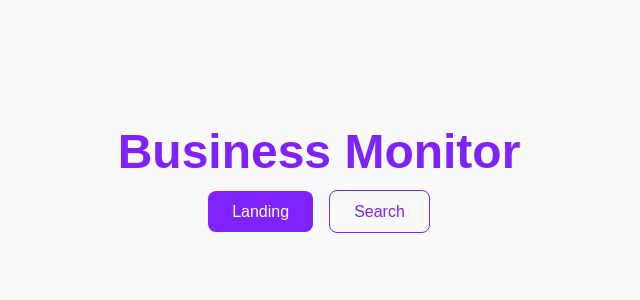
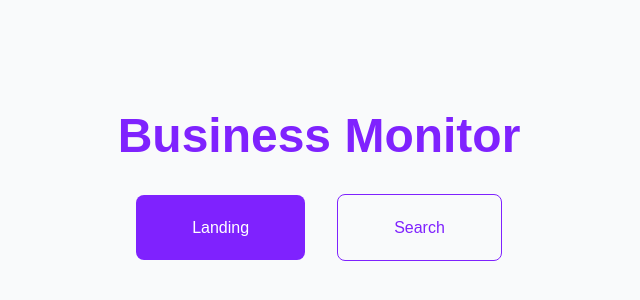
Before and after one commit to CAFECA-IO/BusinessMonitor, a Next.js app: page / in a window 1280 px wide. Shown: the part 224-524 px from the top of the page, without its empty margins (321-961 px from the left). Built offline with nearby package versions, Linux system fonts and the light colour scheme.

Commit message:
css variables

```diff
--- a/package.json
+++ b/package.json
@@ -1,6 +1,6 @@
 {
   "name": "BusinessMonitor",
-  "version": "0.1.0+8",
+  "version": "0.1.0+9",
   "private": true,
   "scripts": {
     "dev": "next dev --turbopack",
@@ -36,7 +36,6 @@
     "@types/react-dom": "^19",
     "@typescript-eslint/eslint-plugin": "^8.38.0",
     "@typescript-eslint/parser": "^8.38.0",
-    "autoprefixer": "^10.4.21",
     "eslint": "^9.32.0",
     "eslint-config-next": "15.4.4",
     "eslint-plugin-import": "^2.32.0",
--- a/src/styles/globals.css
+++ b/src/styles/globals.css
@@ -1,12 +1,69 @@
-@import "tailwindcss";
-@tailwind base;
-@tailwind components;
-@tailwind utilities;
+@import 'tailwindcss';
+/* ToDo: (20250731 - Julian) Dark Mode */
+/* @custom-variant dark (&:where(.dark, .dark *)); */
 
+@theme {
+  /* Screens */
+  --breakpoint-*: initial;
+  --breakpoint-mobile: 320px;
+  --breakpoint-tablet: 768px;
+  --breakpoint-desktop: 1024px;
+  --breakpoint-desktop_HD: 1440px;
 
-:root {
-  --background: #ffffff;
-  --foreground: #171717;
+  /* Spacing */
+  --spacing-1: 8px;
+  --spacing-2: 16px;
+  --spacing-3: 24px;
+  --spacing-4: 32px;
+  --spacing-5: 40px;
+  --spacing-6: 56px;
+  --spacing-7: 72px;
+  --spacing-8: 80px;
+  --spacing-9: 96px;
+  --spacing-10: 120px;
+
+  /* Radius */
+  --radius-1: 5px;
+  --radius-2: 10px;
+  --radius-3: 15px;
+  --radius-4: 20px;
+  --radius-5: 500px;
+
+  /* Fonts Size */
+  --text-h1: 56px;
+  --text-h2: 48px;
+  --text-h3: 40px;
+  --text-h4: 32px;
+  --text-h5: 24px;
+  --text-h6: 20px;
+
+  /* Background Image */
+
+  /* Primitives - Light */
+  /* Colors */
+  --color-brand-brand-purple-500: #b531fdff;
+  --color-brand-brand-purple-300: #d07afeff;
+  --color-brand-brand-blud-500: #00b4feff;
+  --color-brand-brand-blud-300: #6cd4ffff;
+  --color-state-safe: #3dd08cff;
+  --color-state-warn: #ffa600ff;
+  --color-state-danger: #ff5959ff;
+  --color-state-link: #8016bfff;
+  --color-state-link--hover: #d07afeff;
+  --color-grey-grey-900: #2f2f3eff;
+  --color-grey-grey-600: #5d5d7bff;
+  --color-grey-grey-500: #8181a0ff;
+  --color-grey-grey-300: #aaaabfff;
+  --color-grey-grey-100: #dbdbebff;
+  --color-grey-grey-50: #f5f5f7ff;
+  --color-grey-grey-000: #ffffffff;
+}
+
+.cta-bg {
+  background-position: top center;
+  background-image: url('/elements/cta_bg.png');
+  background-repeat: no-repeat;
+  background-size: cover;
 }
 
 @theme inline {
@@ -20,6 +77,39 @@
   :root {
     --background: #0a0a0a;
     --foreground: #ededed;
+
+    /* Primitives - Dark */
+    --Color-Brand-Brand-Purple-500: #b531fdff;
+    --Color-Brand-Brand-Purple-300: #d07afeff;
+    --Color-Brand-Brand-Blud-500: #00b4feff;
+    --Color-Brand-Brand-Blud-300: #00b4feff;
+    --Color-State-Safe: #3dd08cff;
+    --Color-State-Warn: #ffa600ff;
+    --Color-State-Danger: #ff5959ff;
+    --Color-State-Link: #ffffffff;
+    --Color-State-Link--hover: #ffffffff;
+    --Color-Grey-Grey-900: #2f2f3eff;
+    --Color-Grey-Grey-600: #5d5d7bff;
+    --Color-Grey-Grey-500: #8181a0ff;
+    --Color-Grey-Grey-300: #aaaabfff;
+    --Color-Grey-Grey-100: #e8e8edff;
+    --Color-Grey-Grey-50: #f5f5f7ff;
+    --Color-Grey-Grey-000: #ffffffff;
+    --Spacing-1: 8px;
+    --Spacing-2: 16px;
+    --Spacing-3: 24px;
+    --Spacing-4: 32px;
+    --Spacing-5: 40px;
+    --Spacing-6: 56px;
+    --Spacing-7: 72px;
+    --Spacing-8: 80px;
+    --Spacing-9: 96px;
+    --Spacing-10: 120px;
+    --Radius-1: 5px;
+    --Radius-2: 10px;
+    --Radius-3: 15px;
+    --Radius-4: 20px;
+    --Radius-5: 500px;
   }
 }
 
--- a/tailwind.config.js
+++ b/tailwind.config.js
@@ -1,58 +1,8 @@
 /** @type {import('tailwindcss').Config} */
 module.exports = {
-  content: ['./src/**/*.{js,ts,jsx,tsx}'],
+  content: [],
   theme: {
-    extend: {
-      fontSize: {
-        h1: ['56px', '61px'],
-        h2: ['48px', '52px'],
-        h3: ['40px', '44px'],
-        h4: ['32px', '35px'],
-        h5: ['24px', '26px'],
-        h6: ['20px', '22px'],
-      },
-      colors: {
-        'Color-Brand-Brand-Purple-500': '#B531FDFF',
-        'Color-Brand-Brand-Purple-300': '#D07AFEFF',
-        'Color-Brand-Brand-Blud-500': '#00B4FEFF',
-        'Color-Brand-Brand-Blud-300': '#6CD4FFFF',
-        'Color-State-Safe': '#3DD08CFF',
-        'Color-State-Warn': '#FFA600FF',
-        'Color-State-Danger': '#FF5959FF',
-        'Color-State-Link': '#8016BFFF',
-        'Color-State-Link--hover': '#D07AFEFF',
-        'Color-Grey-Grey-900': '#2F2F3EFF',
-        'Color-Grey-Grey-600': '#5D5D7BFF',
-        'Color-Grey-Grey-500': '#8181A0FF',
-        'Color-Grey-Grey-300': '#AAAABFFF',
-        'Color-Grey-Grey-100': '#DBDBEBFF',
-        'Color-Grey-Grey-50': '#F5F5F7FF',
-        'Color-Grey-Grey-000': '#FFFFFFFF',
-      },
-      spacing: {
-        'Spacing-1': '8px',
-        'Spacing-2': '16px',
-        'Spacing-3': '24px',
-        'Spacing-4': '32px',
-        'Spacing-5': '40px',
-        'Spacing-6': '56px',
-        'Spacing-7': '72px',
-        'Spacing-8': '80px',
-        'Spacing-9': '96px',
-        'Spacing-10': '120px',
-        'Radius-1': '5px',
-        'Radius-2': '10px',
-        'Radius-3': '15px',
-        'Radius-4': '20px',
-        'Radius-5': '500px',
-      },
-      screens: {
-        desktop_HD: '1440px',
-        desktop: '1024px',
-        tablet: '768px',
-        mobile: '320px',
-      },
-    },
+    extend: {},
   },
   plugins: [],
 };
```
